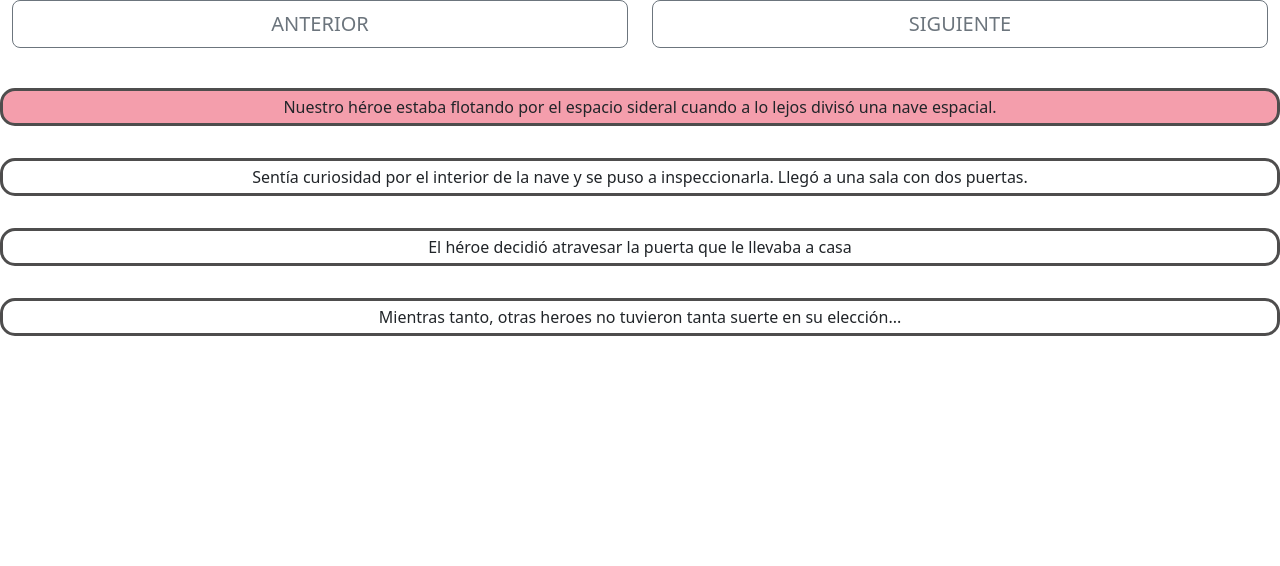
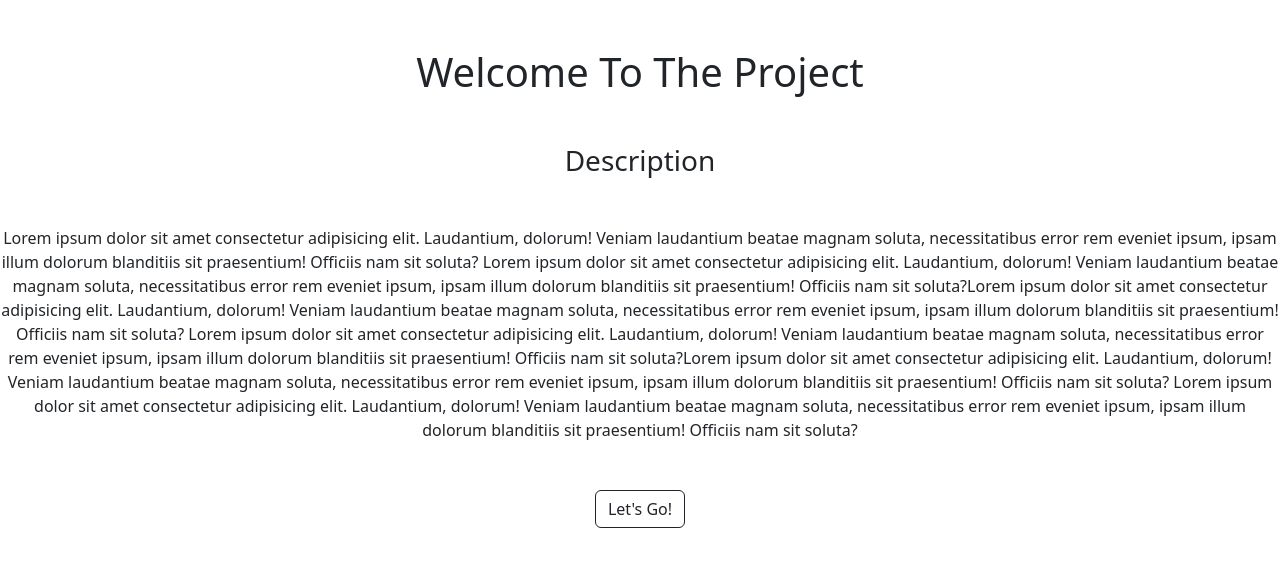
Before and after one commit to valerioprds/Sprint_6, an Angular app: page / in a window 1280 px wide. Shown: the top 566 px of the page. Built offline with nearby package versions, Linux system fonts and the light colour scheme.

Commit message:
falta eliminar button

```diff
--- a/src/app/home/home.component.html
+++ b/src/app/home/home.component.html
@@ -1,2 +1,37 @@
- <!-- componente padre -->
-<app-escena [storyArray]="storyArray" ></app-escena>
+<!-- componente padre -->
+<div *ngIf="!mostrarEscena">
+  <h1 class="mt-5 text-center">Welcome To The Project</h1>
+  <h3 class="mt-5 text-center">Description</h3>
+  <p class="mt-5 text-center">
+    Lorem ipsum dolor sit amet consectetur adipisicing elit. Laudantium,
+    dolorum! Veniam laudantium beatae magnam soluta, necessitatibus error rem
+    eveniet ipsum, ipsam illum dolorum blanditiis sit praesentium! Officiis nam
+    sit soluta? Lorem ipsum dolor sit amet consectetur adipisicing elit.
+    Laudantium, dolorum! Veniam laudantium beatae magnam soluta, necessitatibus
+    error rem eveniet ipsum, ipsam illum dolorum blanditiis sit praesentium!
+    Officiis nam sit soluta?Lorem ipsum dolor sit amet consectetur adipisicing
+    elit. Laudantium, dolorum! Veniam laudantium beatae magnam soluta,
+    necessitatibus error rem eveniet ipsum, ipsam illum dolorum blanditiis sit
+    praesentium! Officiis nam sit soluta? Lorem ipsum dolor sit amet consectetur
+    adipisicing elit. Laudantium, dolorum! Veniam laudantium beatae magnam
+    soluta, necessitatibus error rem eveniet ipsum, ipsam illum dolorum
+    blanditiis sit praesentium! Officiis nam sit soluta?Lorem ipsum dolor sit
+    amet consectetur adipisicing elit. Laudantium, dolorum! Veniam laudantium
+    beatae magnam soluta, necessitatibus error rem eveniet ipsum, ipsam illum
+    dolorum blanditiis sit praesentium! Officiis nam sit soluta? Lorem ipsum
+    dolor sit amet consectetur adipisicing elit. Laudantium, dolorum! Veniam
+    laudantium beatae magnam soluta, necessitatibus error rem eveniet ipsum,
+    ipsam illum dolorum blanditiis sit praesentium! Officiis nam sit soluta?
+  </p>
+</div>
+
+<div class="mt-5 d-flex justify-content-center">
+  <button
+    type="button"
+    class="btn btn-outline-dark"
+    (click)="mostrarEscena = true"
+  >
+    Let's Go!
+  </button>
+</div>
+<app-escena *ngIf="mostrarEscena" [storyArray]="storyArray"></app-escena>
--- a/src/app/home/home.component.ts
+++ b/src/app/home/home.component.ts
@@ -19,4 +19,9 @@ export class HomeComponent {
       text: 'Mientras tanto, otras heroes no tuvieron tanta suerte en su elección...',
     },
   ];
+
+  mostrarEscena : boolean = false
+
+
+
 }
```
Also changed, not shown: src/app/home/escena/escena.component.html (+2 -9 lines).
